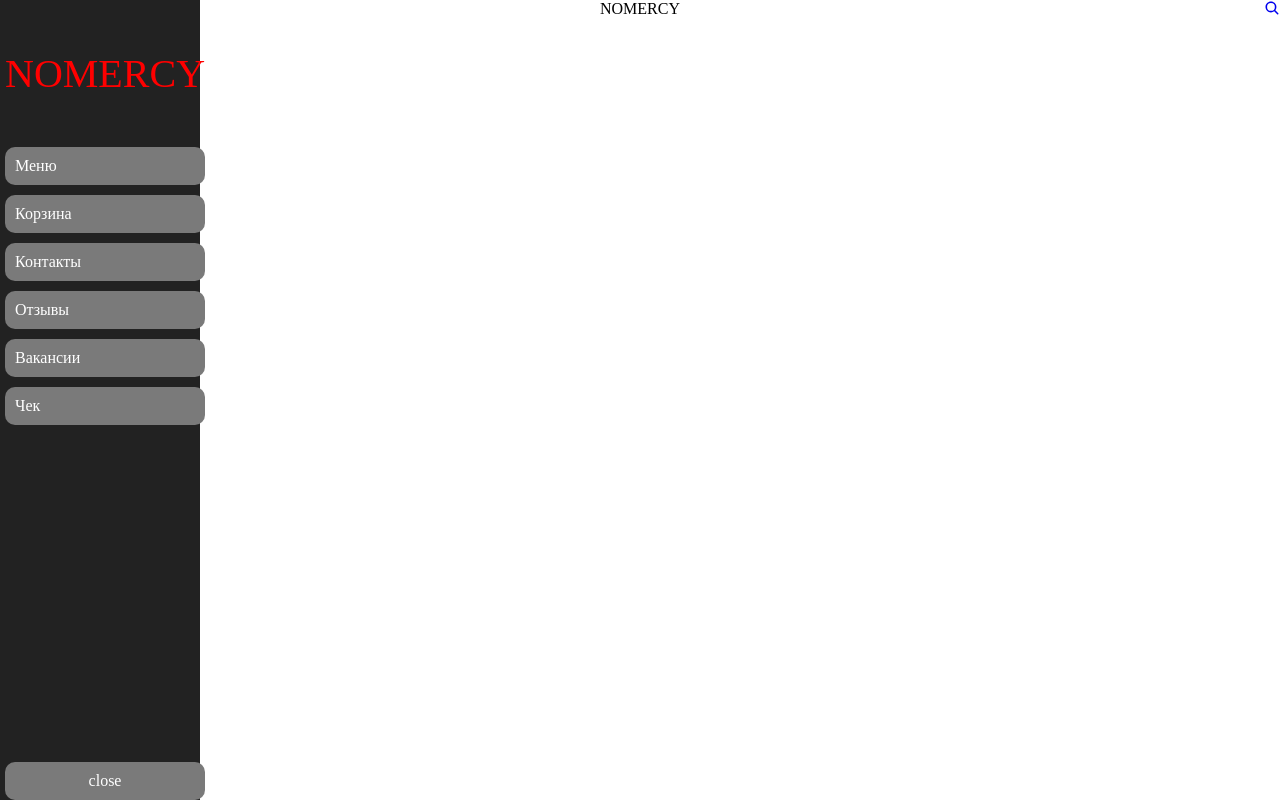
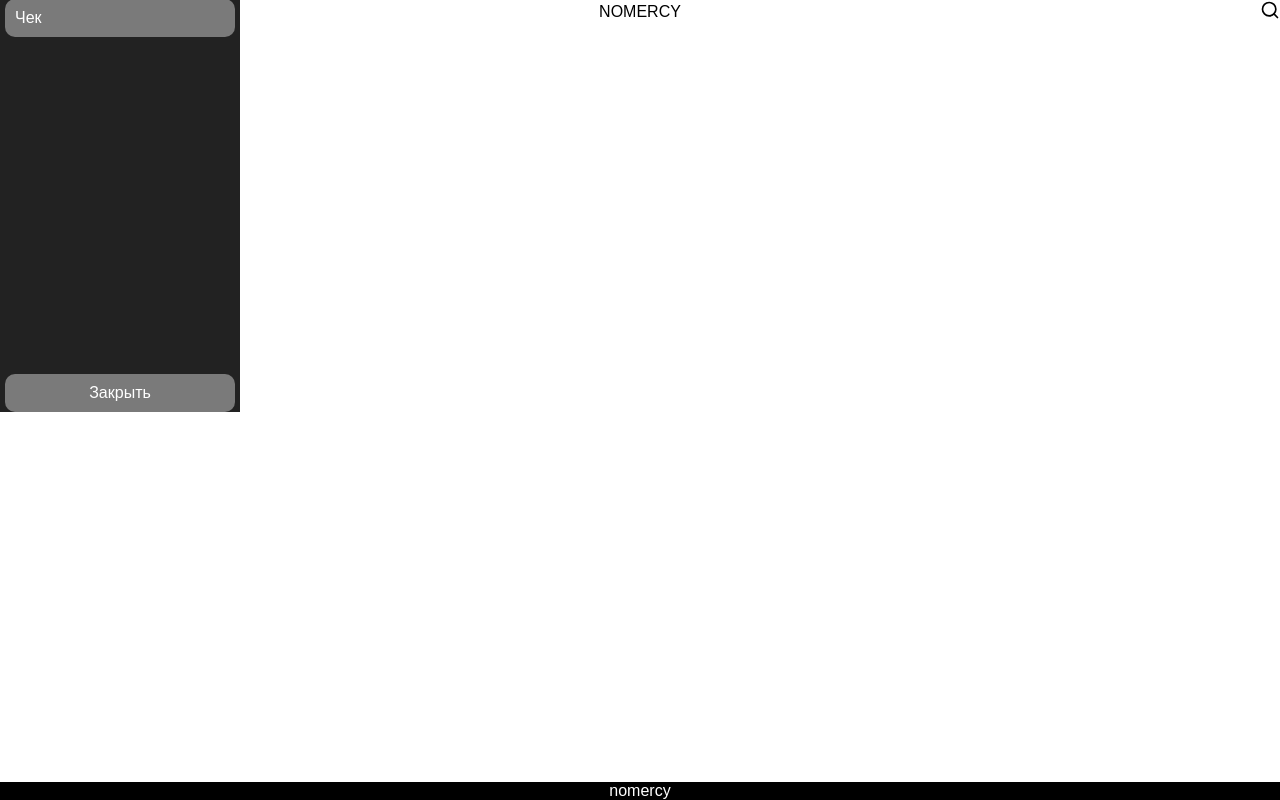
Before and after one commit to benzogang666/nope, a React (Vite) app: page /nope/menu in a window 1280 px wide. Both pictures are taken after a click on the icon 8 px from the left and 8 px from the top of the page. Built offline with nearby package versions, Linux system fonts and the light colour scheme; a web font is replaced by a local one.

Commit message:
deploy config

```diff
--- a/src/components/header/Header.css
+++ b/src/components/header/Header.css
@@ -1,5 +1,11 @@
 .header {
   display: grid;
   grid-auto-flow: column;
+  align-items: center;
   justify-content: space-between;
 }
+
+.header-guide {
+  color: #000;
+  font-size: 20px;
+}
--- a/src/components/header/Header.jsx
+++ b/src/components/header/Header.jsx
@@ -3,7 +3,7 @@ import "./Header.css";
 import { useState } from "react";
 import { NavLink } from "react-router";
 
-import { IoMenu, IoSearch } from "react-icons/io5";
+import { LuMenu, LuSearch } from "react-icons/lu";
 
 import Sidebar from "../sidebar/Sidebar";
 
@@ -16,14 +16,14 @@ const Header = () => {
   return (
     <>
       <div className="header">
-        <IoMenu onClick={startSidebar} />
+        <LuMenu className="header-guide" onClick={startSidebar} />
 
-        {sidebar && <Sidebar />}
+        {sidebar && <Sidebar close={stopSidebar} />}
 
         <div>NOMERCY</div>
 
         <NavLink to="/nope">
-          <IoSearch />
+          <LuSearch className="header-guide" />
         </NavLink>
       </div>
     </>
--- a/src/components/nomercy/Nomercy.css
+++ b/src/components/nomercy/Nomercy.css
@@ -0,0 +1,6 @@
+.nomercy {
+  color: #fff;
+  display: grid;
+  justify-content: center;
+  background: #000;
+}
--- a/src/components/sidebar/Sidebar.css
+++ b/src/components/sidebar/Sidebar.css
@@ -1,8 +1,8 @@
 @import url("https://fonts.googleapis.com/css2?family=Nanum+Brush+Script&display=swap");
 
 .sidebar {
-  width: 200px;
-  height: 100vh;
+  width: 240px;
+  height: 100%;
   padding-inline: 5px;
   display: grid;
   grid-auto-rows: auto 1fr auto;
--- a/src/components/sidebar/Sidebar.jsx
+++ b/src/components/sidebar/Sidebar.jsx
@@ -1,6 +1,6 @@
 import "./Sidebar.css";
 
-const Sidebar = () => {
+const Sidebar = ({ close }) => {
   return (
     <>
       <div className="sidebar">
@@ -13,7 +13,9 @@ const Sidebar = () => {
           <div className="sidebar-section">Вакансии</div>
           <div className="sidebar-section">Чек</div>
         </div>
-        <div className="sidebar-section sidebar-close">close</div>
+        <div className="sidebar-section sidebar-close" onClick={close}>
+          Закрыть
+        </div>
       </div>
     </>
   );
--- a/src/main.css
+++ b/src/main.css
@@ -3,3 +3,7 @@
   padding: 0;
   box-sizing: border-box;
 }
+
+body {
+  font-family: Arial, Helvetica, sans-serif;
+}
```
